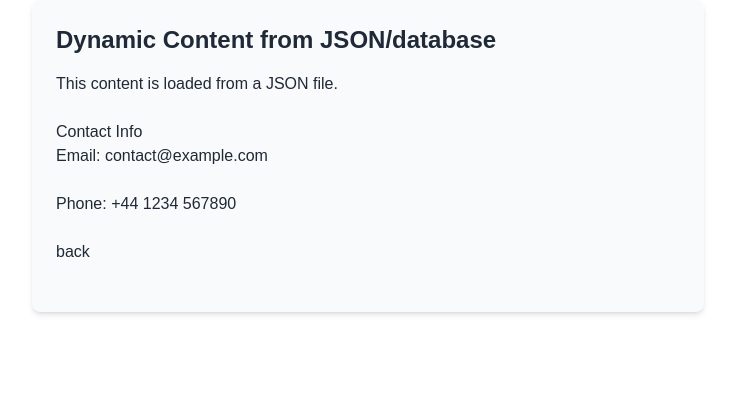
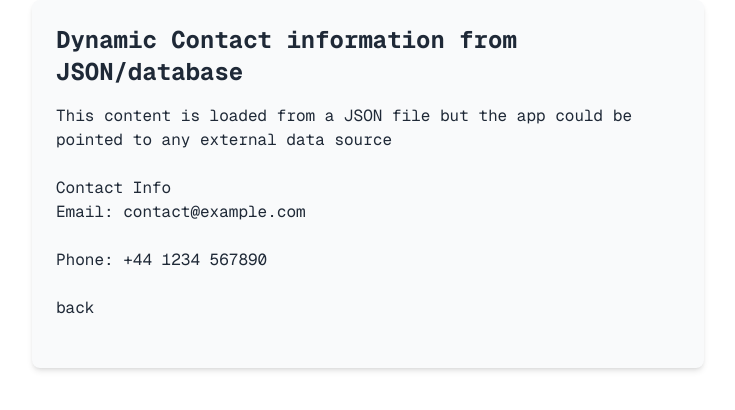
Before and after one commit to jackharpernw/next-app, a Next.js app: page /contact in a window 1280 px wide. Shown: the top 410 px of the page, without its empty margins (272-1007 px from the left). Built offline with nearby package versions, Linux system fonts and the light colour scheme.

Commit message:
Font and content updates

```diff
--- a/app/contact/page.tsx
+++ b/app/contact/page.tsx
@@ -9,11 +9,13 @@ export default async function Contact() {
   const content = JSON.parse(jsonData);
 
   return (
-    <div className="max-w-2xl mx-auto p-6 bg-gray-50 text-gray-800 rounded-lg shadow-md">
+    <div className="max-w-2xl mx-auto p-6 bg-gray-50 text-gray-800 rounded-lg shadow-md font-[family-name:var(--font-geist-mono)]">
       <h1 className="text-2xl font-bold mb-4">{content.title}</h1>
       <p className="mb-6">{content.description}</p>
       <h2>Contact Info</h2>
+
       <p className="mb-6">Email: {content.contact.email}</p>
+
       <p className="mb-6">Phone: {content.contact.phone}</p>
 
       <p className="mb-6">
--- a/data/content.json
+++ b/data/content.json
@@ -1,6 +1,6 @@
 {
-    "title": "Dynamic Content from JSON/database",
-    "description": "This content is loaded from a JSON file.",
+    "title": "Dynamic Contact information from JSON/database",
+    "description": "This content is loaded from a JSON file but the app could be pointed to any external data source",
     "contact": {
       "email": "contact@example.com",
       "phone": "+44 1234 567890"
```
